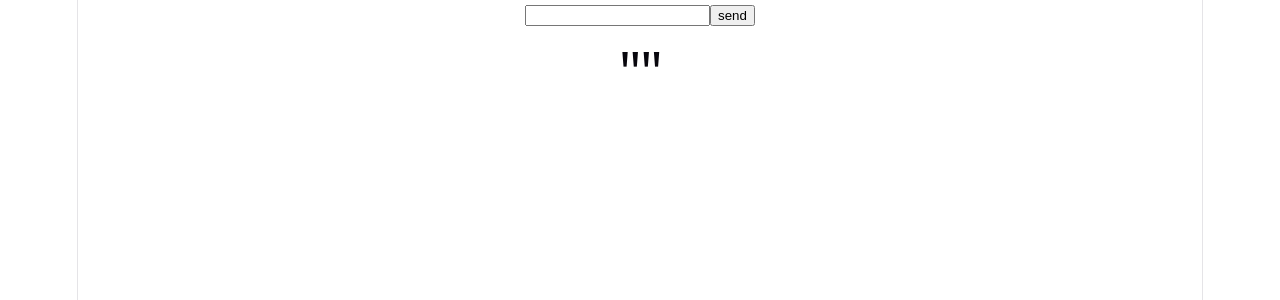
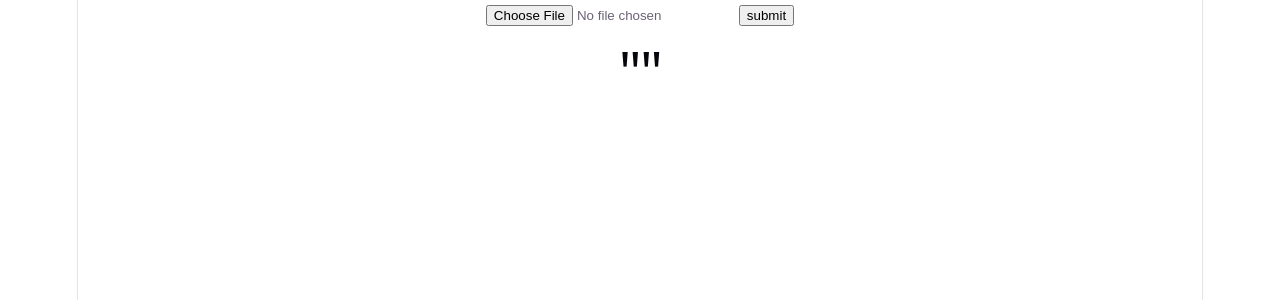
Before and after one commit to jeevan-sathish/mcpbot, a React app in the folder frontend/: page / in a window 1280 px wide. Shown: the top 300 px of the page. Built offline with nearby package versions, Linux system fonts and the light colour scheme; the HTML template or start-up script is replaced by a standard one.

Commit message:
file uploading part was done now

```diff
--- a/frontend/src/App.jsx
+++ b/frontend/src/App.jsx
@@ -1,44 +1,29 @@
 import React, { useState } from 'react'
 
 const App = () => {
-  const [message, setMessage] = useState("")
-  const [response, setResponse] = useState("")
+  const [file,setFile]=useState(null)
+  const [message,setMessage]=useState("")
 
-  async function handleSubmit() {
-    try {
+  const handleSubmit =async ()=>{
+    const formData = new FormData()
+    formData.append("file",file)
 
-      const res = await fetch("http://127.0.0.1:5000/greet", {
-        method: "POST",
-        headers: {
-          "Content-Type": "application/json"
-        },
-        body: JSON.stringify({
-          message: message
-        })
-      })
+    const response = await fetch("http://127.0.0.1:5000/upload",{
+      method:"POST",
+      body:formData
+    })
 
-      const rep = await res.json()
+    const rep =await response.json()
+    setMessage(rep)
 
-      setResponse(rep)
 
-    } catch (err) {
-      alert(err)
-    }
   }
 
   return (
     <div>
-
-      <input
-        type="text"
-        onChange={(e) => setMessage(e.target.value)}
-      />
-
-      <button onClick={handleSubmit}>
-        send
-      </button>
-
-      <h1>{JSON.stringify(response, null, 2)}</h1>
+    <input type="file" onChange={(e)=>setFile(e.target.files[0])} />
+    <button onClick={handleSubmit}>submit</button>
+    <h1>{JSON.stringify(message,null,2)}</h1>
 
     </div>
   )
```
Also changed, not shown: 2 other files (tests, documents, lock files or other folders).
